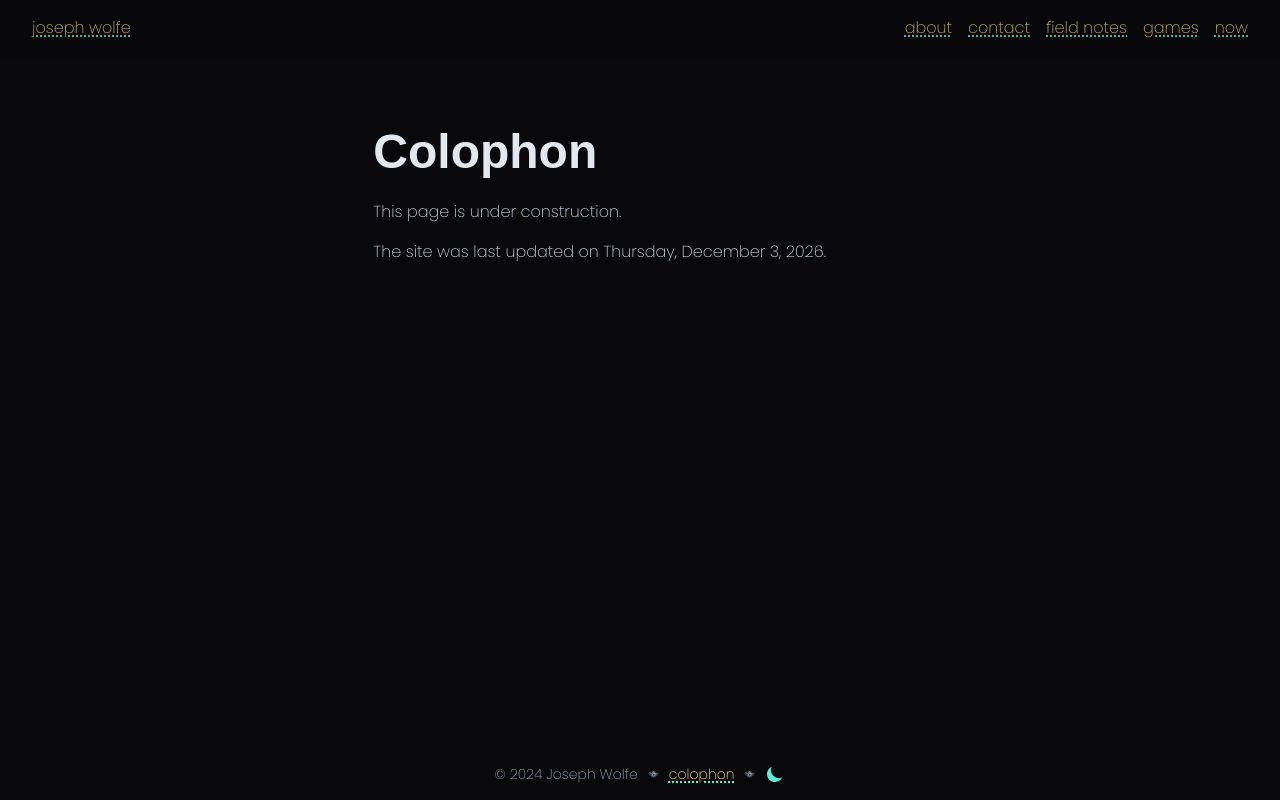
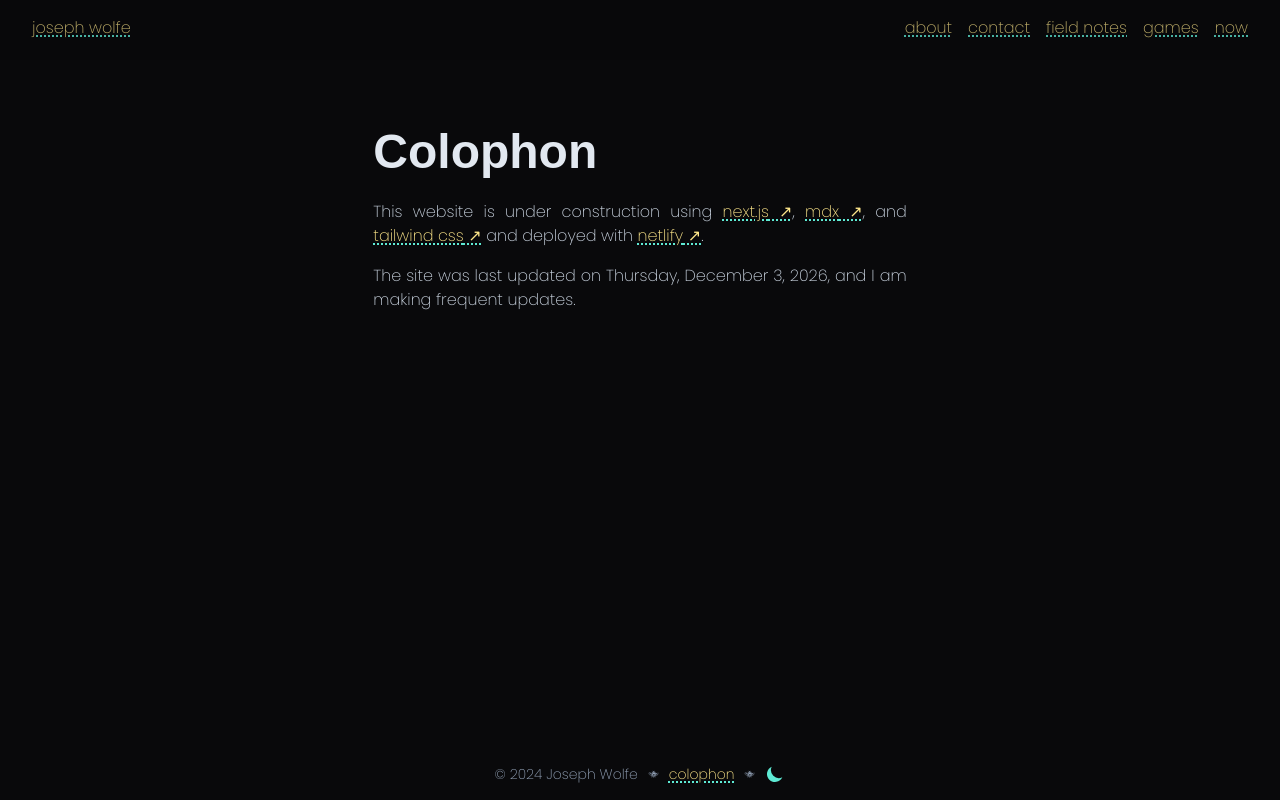
Before and after one commit to CharmedSatyr/personal-website, a Next.js app: page /colophon in a window 1280 px wide. Built offline with nearby package versions, Linux system fonts and the light colour scheme; a web font is replaced by a local one.

Commit message:
Add tech to colophon

```diff
--- a/app/colophon/page.mdx
+++ b/app/colophon/page.mdx
@@ -11,7 +11,9 @@ export const lastUpdated = new Date(process.env.lastUpdated).toLocaleDateString(
 
 # Colophon
 
-This page is under construction.
+This website is under construction using [Next.js](https://nextjs.org/),
+[MDX](https://mdxjs.com/), and [Tailwind CSS](https://tailwindcss.com/) and
+deployed with [Netlify](https://www.netlify.com/).
 
 {/* eslint-disable-next-line no-unused-expressions */} The site was last updated
-on {lastUpdated}.
+on {lastUpdated}, and I am making frequent updates.
```
